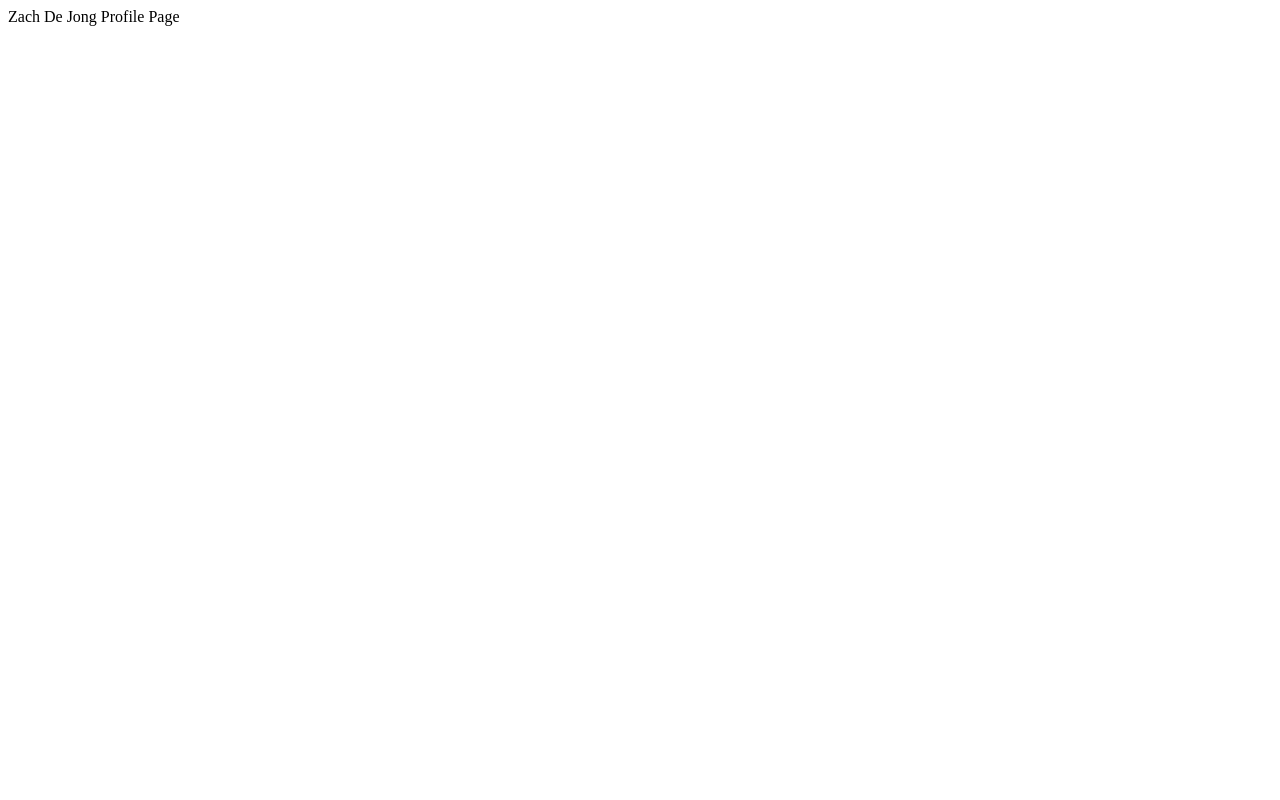
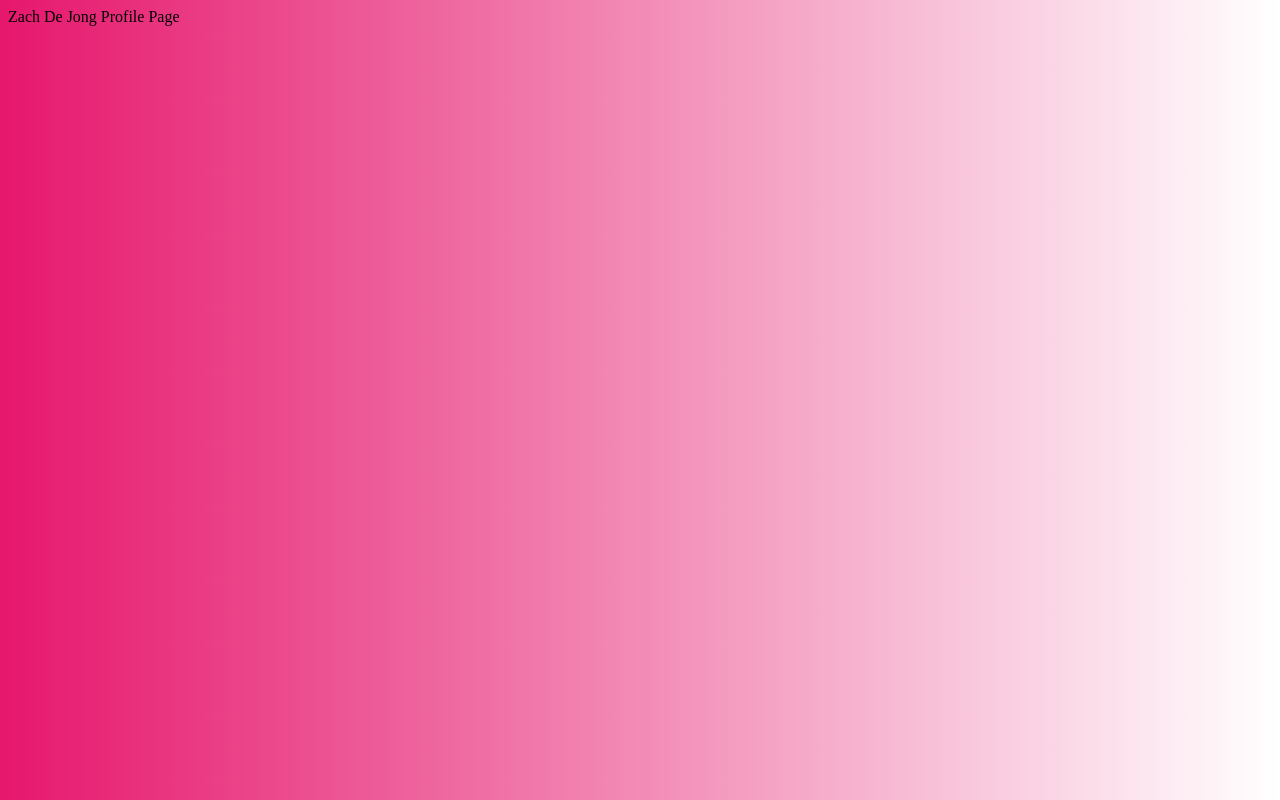
Before and after one commit to zachkellydejong/Profile-page, a plain HTML site: page index.html in a window 1280 px wide. Drawn offline with Linux system fonts and the light colour scheme.

Commit message:
changed background color

```diff
--- a/index.html
+++ b/index.html
@@ -1,6 +1,6 @@
 <!DOCTYPE html>
 <html>
-    <body>
+    <body style="background-image:linear-gradient(90deg,rgb(230, 23, 109),white)">
         <header>Zach De Jong Profile Page</header>
     </body>
 </html>
```
